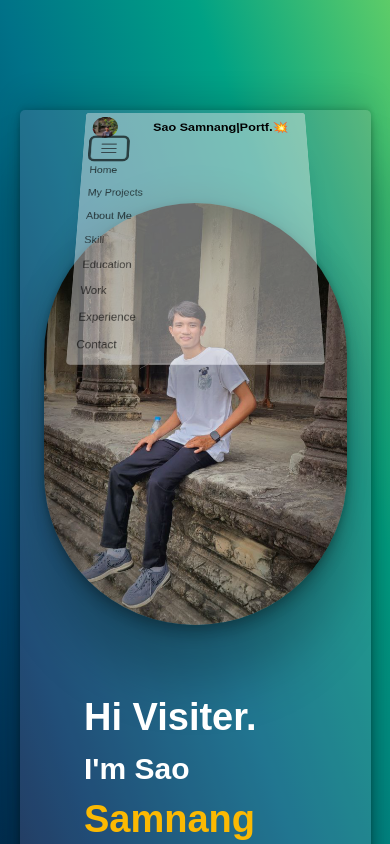
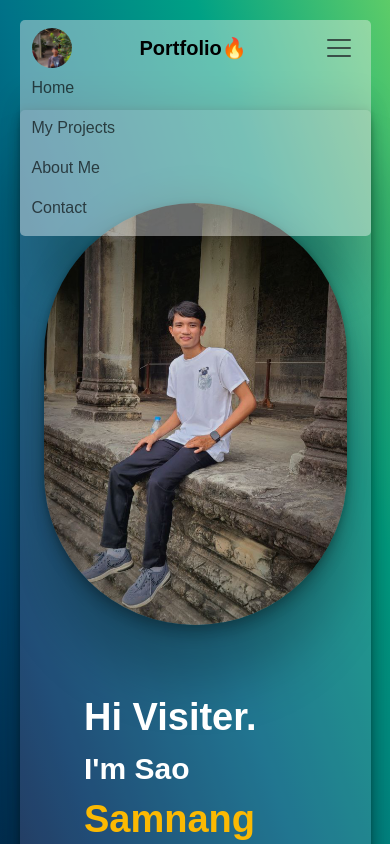
Before and after one commit to Sao-samnang/Portfolio.github.io, a plain HTML site: page index.html in a window 390 px wide. Both pictures are taken after a click on the button "Toggle navigation". Shown: the top 844 px of the page. Drawn offline with nearby package versions, Linux system fonts and the light colour scheme; a web font is replaced by a local one.

Commit message:
home --v0.0.6
update home page

```diff
--- a/css/home.css
+++ b/css/home.css
@@ -109,6 +109,17 @@ body {
   &:hover {
     transform: translate3d(0px, 0px, -250px);
   }
+}
+.nav-menu .navbar-toggler{
+  padding: 3px 5px;
+  margin: 0;
+}
+.nav-menu .navbar-toggler:focus,
+.nav-menu .navbar-toggler:active,
+.nav-menu .navbar-toggler-icon:focus {
+    outline: none;
+    box-shadow: none;
+    border: none;
 }
 .nav-menu .brd-name {
   margin-left: 5px;
@@ -459,3 +470,24 @@ ul {
 .example-2 .icon-content a[data-social="telegram"] ~ .tooltip {
   background-color: #0088cc;
 }
+
+
+/* responsive */
+@media screen and (max-width: 410px) {
+  .main-container{
+    display: flex;
+  }
+  .nav-menu{
+    width: 90%;
+    transform: none;
+  }
+  .nav-menu .brd-name::before{
+    content: "Portfolio🔥";
+    visibility: visible;
+  }
+  .nav-menu .brd-name{
+    visibility: hidden;
+    width: 100px;
+  }
+
+}
--- a/index.html
+++ b/index.html
@@ -25,7 +25,7 @@
         </svg>
     </div>
     <div class="contain-body">
-        <div class="main-container container-fluid p-0 ">
+        <div class="main-container container-fluid p-0">
             <nav class="nav-menu navbar navbar-expand-xl ">
                 <div class="container-fluid ">
                     <img class="brd-img" src="image/photo_2024-05-08_09-21-34.jpg" alt="">
@@ -40,10 +40,6 @@
                             <a class="nav-link" aria-current="page" href="#">Home</a>
                             <a class="nav-link" href="#">My Projects</a>
                             <a class="nav-link" href="#">About Me</a>
-                            <a class="nav-link" href="#">Skill</a>
-                            <a class="nav-link" href="#">Education</a>
-                            <a class="nav-link" href="#">Work</a>
-                            <a class="nav-link" href="#">Experience</a>
                             <a class="nav-link" href="#">Contact</a>
                         </div>
                     </div>
--- a/js/home.js
+++ b/js/home.js
@@ -26,4 +26,8 @@ $(document).ready(function(){
 
     observer.observe(document.querySelector('.square-wrapper'));
     squares.forEach((element) => observer.observe(element));
+    // catch screen respone
+    // if (window.matchMedia('screen and (max-width: 410px)').matches) {
+    //   $(".nav-menu .brd-name").text("Portfolo🔥");
+    // }
 })
```
